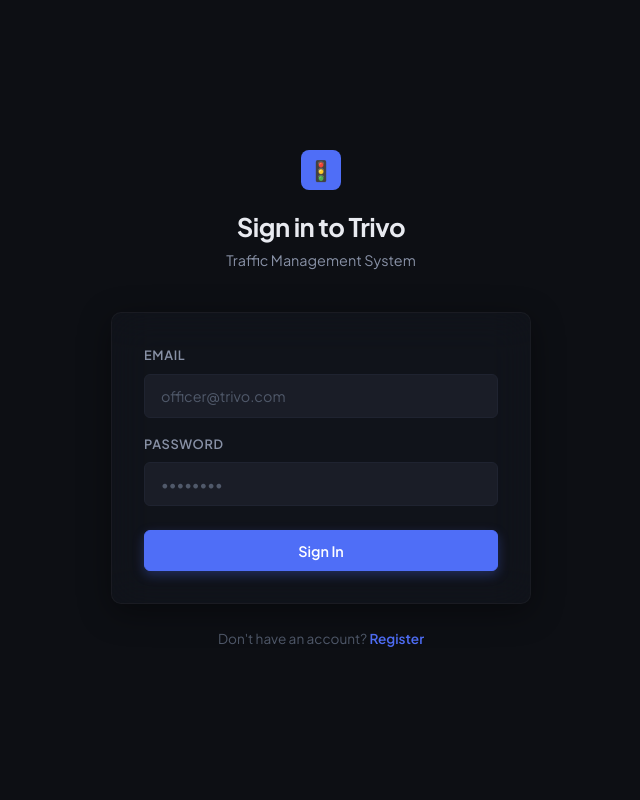
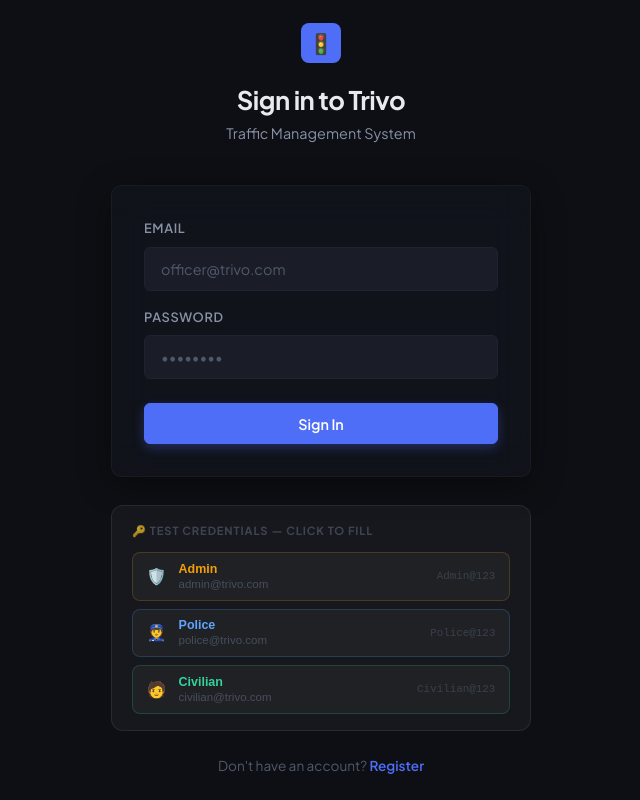
Before and after one commit to Poojan2006/traffic-frontend, a React (Vite) app: page /login in a window 1280 px wide. Shown: the whole page, without its empty margins (319-959 px from the left). Built offline with nearby package versions, Linux system fonts and the light colour scheme.

Commit message:
comminting

```diff
--- a/src/components/Login.jsx
+++ b/src/components/Login.jsx
@@ -1,6 +1,12 @@
 import React, { useState } from 'react';
 import API from '../api/axiosConfig';
 import { useNavigate, Link } from 'react-router-dom';
+
+const TEST_ACCOUNTS = [
+    { role: 'Admin',    icon: '🛡️', email: 'admin@trivo.com',    password: 'Admin@123',    color: '#f59e0b' },
+    { role: 'Police',   icon: '👮', email: 'police@trivo.com',   password: 'Police@123',   color: '#60a5fa' },
+    { role: 'Civilian', icon: '🧑', email: 'civilian@trivo.com', password: 'Civilian@123', color: '#34d399' },
+];
 
 const Login = () => {
     const [credentials, setCredentials] = useState({ email: '', password: '' });
@@ -8,7 +14,8 @@ const Login = () => {
     const [loading, setLoading] = useState(false);
     const navigate = useNavigate();
 
-    const handleChange = (e) => setCredentials({ ...credentials, [e.target.name]: e.target.value });
+    const handleChange = (e) =>
+        setCredentials({ ...credentials, [e.target.name]: e.target.value });
 
     const handleSubmit = async (e) => {
         e.preventDefault();
@@ -17,7 +24,10 @@ const Login = () => {
         try {
             const res = await API.post('/auth/login', credentials);
             localStorage.setItem('token', res.data.token);
-            localStorage.setItem('user', JSON.stringify(res.data.user || { email: credentials.email, role: 'USER' }));
+            localStorage.setItem(
+                'user',
+                JSON.stringify(res.data.user || { email: credentials.email, role: 'USER' })
+            );
             navigate('/dashboard');
         } catch (err) {
             setError('Invalid credentials. Please try again.');
@@ -29,15 +39,43 @@ const Login = () => {
     return (
         <div className="auth-container">
             <div className="auth-card">
+                {/* Header */}
                 <div style={{ textAlign: 'center', marginBottom: '2.5rem' }}>
-                    <div style={{ width: 40, height: 40, background: 'var(--primary)', borderRadius: 8, display: 'flex', alignItems: 'center', justifyContent: 'center', fontSize: '1.25rem', margin: '0 auto 1.25rem' }}>🚦</div>
+                    <div
+                        style={{
+                            width: 40,
+                            height: 40,
+                            background: 'var(--primary)',
+                            borderRadius: 8,
+                            display: 'flex',
+                            alignItems: 'center',
+                            justifyContent: 'center',
+                            fontSize: '1.25rem',
+                            margin: '0 auto 1.25rem',
+                        }}
+                    >
+                        🚦
+                    </div>
                     <h1 style={{ fontSize: '1.6rem', color: 'var(--text)' }}>Sign in to Trivo</h1>
-                    <p style={{ color: 'var(--text-sub)', fontSize: '0.9rem', marginTop: '0.35rem' }}>Traffic Management System</p>
+                    <p style={{ color: 'var(--text-sub)', fontSize: '0.9rem', marginTop: '0.35rem' }}>
+                        Traffic Management System
+                    </p>
                 </div>
 
+                {/* Login Form */}
                 <div className="glass-card">
                     {error && (
-                        <div style={{ background: 'var(--danger-dim)', border: '1px solid rgba(224,82,82,0.25)', color: 'var(--danger)', padding: '0.75rem 1rem', borderRadius: 'var(--radius-sm)', marginBottom: '1.25rem', fontSize: '0.85rem' }}>
+                        <div
+                            style={{
+                                background: 'var(--danger-dim)',
+                                border: '1px solid rgba(224,82,82,0.25)',
+                                color: 'var(--danger)',
+                                padding: '0.75rem 1rem',
+                                borderRadius: 'var(--radius-sm)',
+                                marginBottom: '1.25rem',
+                                fontSize: '0.85rem',
+                            }}
+                        >
                             {error}
                         </div>
                     )}
@@ -45,21 +83,124 @@ const Login = () => {
                     <form onSubmit={handleSubmit} style={{ display: 'flex', flexDirection: 'column', gap: '1rem' }}>
                         <div className="form-group" style={{ marginBottom: 0 }}>
                             <label>Email</label>
-                            <input type="email" name="email" placeholder="officer@trivo.com" onChange={handleChange} required />
+                            <input
+                                type="email"
+                                name="email"
+                                placeholder="officer@trivo.com"
+                                value={credentials.email}
+                                onChange={handleChange}
+                                required
+                            />
                         </div>
                         <div className="form-group" style={{ marginBottom: 0 }}>
                             <label>Password</label>
-                            <input type="password" name="password" placeholder="••••••••" onChange={handleChange} required />
+                            <input
+                                type="password"
+                                name="password"
+                                placeholder="••••••••"
+                                value={credentials.password}
+                                onChange={handleChange}
+                                required
+                            />
                         </div>
-                        <button type="submit" className="btn btn-primary" style={{ width: '100%', marginTop: '0.5rem' }} disabled={loading}>
+                        <button
+                            type="submit"
+                            className="btn btn-primary"
+                            style={{ width: '100%', marginTop: '0.5rem' }}
+                            disabled={loading}
+                        >
                             {loading ? 'Signing in...' : 'Sign In'}
                         </button>
                     </form>
                 </div>
 
+                {/* ── Test Credentials Panel ── */}
+                <div
+                    style={{
+                        marginTop: '1.75rem',
+                        background: 'rgba(255,255,255,0.04)',
+                        border: '1px solid rgba(255,255,255,0.08)',
+                        borderRadius: '12px',
+                        padding: '1rem 1.25rem',
+                    }}
+                >
+                    <p
+                        style={{
+                            fontSize: '0.7rem',
+                            fontWeight: 700,
+                            letterSpacing: '0.08em',
+                            color: 'var(--text-muted)',
+                            textTransform: 'uppercase',
+                            marginBottom: '0.75rem',
+                            opacity: 0.7,
+                        }}
+                    >
+                        🔑 Test Credentials — click to fill
+                    </p>
+
+                    <div style={{ display: 'flex', flexDirection: 'column', gap: '0.5rem' }}>
+                        {TEST_ACCOUNTS.map(({ role, icon, email, password, color }) => (
+                            <button
+                                key={role}
+                                type="button"
+                                onClick={() => setCredentials({ email, password })}
+                                style={{
+                                    display: 'flex',
+                                    alignItems: 'center',
+                                    gap: '0.75rem',
+                                    background: 'rgba(255,255,255,0.04)',
+                                    border: `1px solid ${color}33`,
+                                    borderRadius: '8px',
+                                    padding: '0.55rem 0.85rem',
+                                    cursor: 'pointer',
+                                    textAlign: 'left',
+                                    transition: 'background 0.18s, border-color 0.18s',
+                                    width: '100%',
+                                }}
+                                onMouseEnter={(e) => {
+                                    e.currentTarget.style.background = `${color}18`;
+                                    e.currentTarget.style.borderColor = `${color}88`;
+                                }}
+                                onMouseLeave={(e) => {
+                                    e.currentTarget.style.background = 'rgba(255,255,255,0.04)';
+                                    e.currentTarget.style.borderColor = `${color}33`;
+                                }}
+                            >
+                                <span style={{ fontSize: '1rem' }}>{icon}</span>
+                                <span style={{ flex: 1 }}>
+                                    <span style={{ display: 'block', fontSize: '0.78rem', fontWeight: 700, color }}>
+                                        {role}
+                                    </span>
+                                    <span
+                                        style={{
+                                            fontSize: '0.72rem',
+                                            color: 'var(--text-muted)',
+                                            opacity: 0.8,
+                                        }}
+                                    >
+                                        {email}
+                                    </span>
+                                </span>
+                                <span
+                                    style={{
+                                        fontSize: '0.68rem',
+                                        color: 'var(--text-muted)',
+                                        opacity: 0.55,
+                                        fontFamily: 'monospace',
+                                    }}
+                                >
+                                    {password}
+                                </span>
+                            </button>
+                        ))}
+                    </div>
+                </div>
+
                 <p style={{ textAlign: 'center', marginTop: '1.5rem', color: 'var(--text-muted)', fontSize: '0.85rem' }}>
                     Don't have an account?{' '}
-                    <Link to="/register" style={{ color: 'var(--primary)', textDecoration: 'none', fontWeight: 600 }}>Register</Link>
+                    <Link to="/register" style={{ color: 'var(--primary)', textDecoration: 'none', fontWeight: 600 }}>
+                        Register
+                    </Link>
                 </p>
             </div>
         </div>
```
